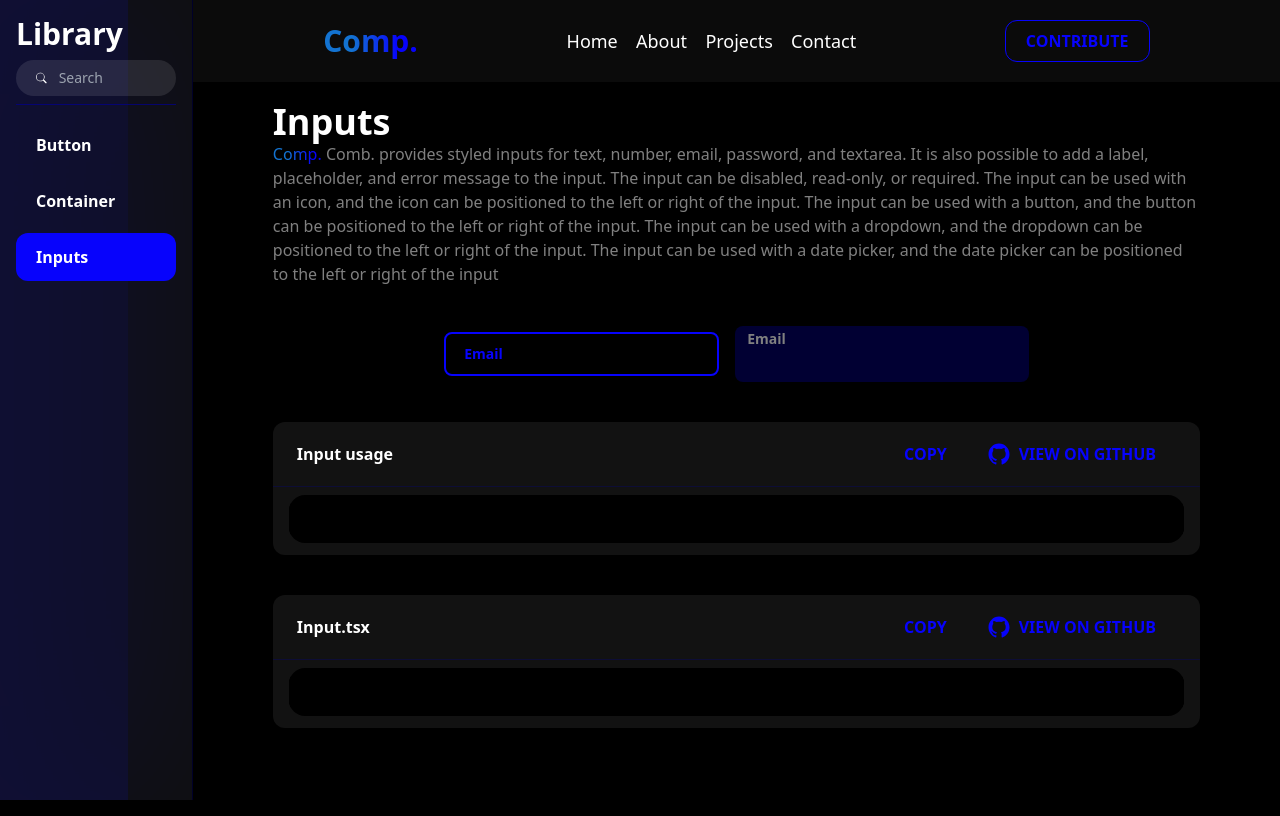
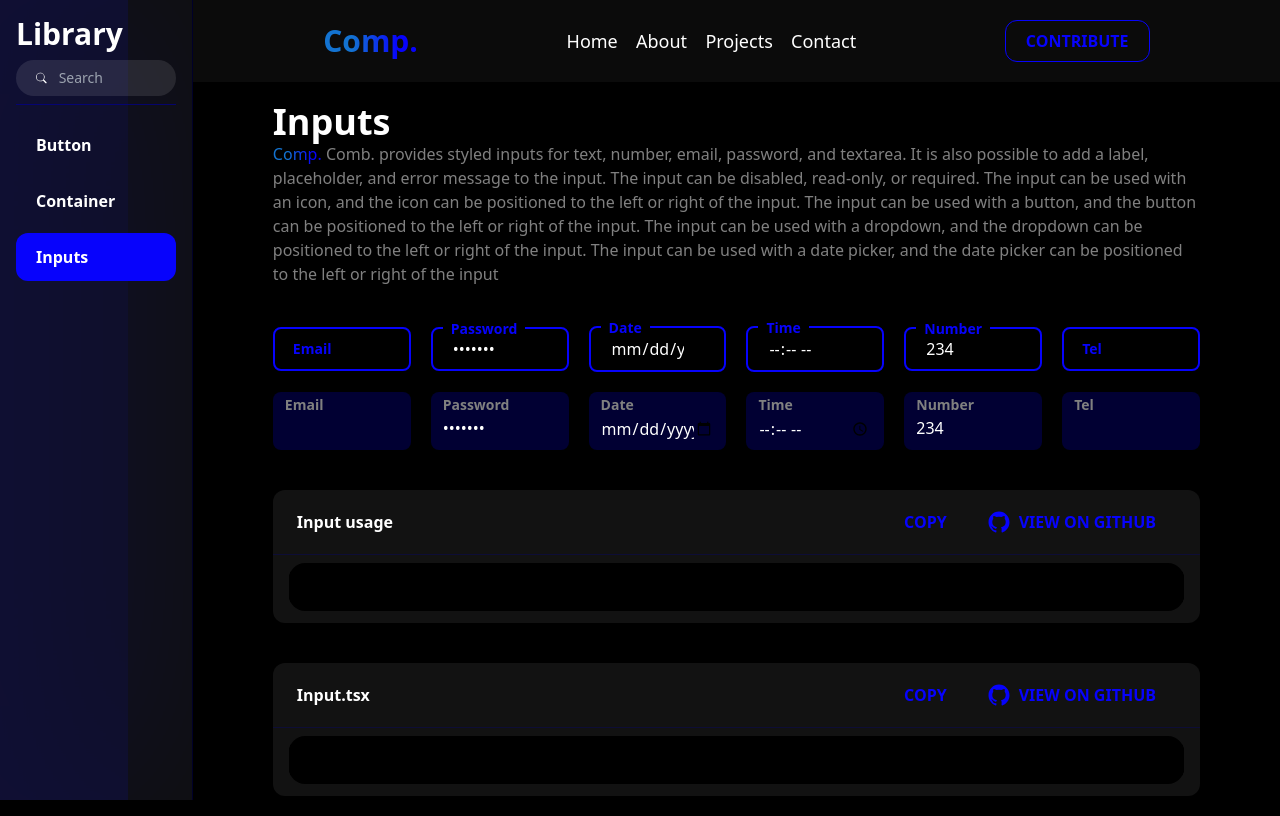
Before and after one commit to adhil72/comb., a Next.js app: page /library/inputs in a window 1280 px wide. Built offline with nearby package versions, Linux system fonts and the light colour scheme; no server answers.

Commit message:
libs updated

```diff
--- a/src/Library/Input.tsx
+++ b/src/Library/Input.tsx
@@ -12,7 +12,7 @@ const focusedTypes = [
     "date", "time"
 ]
 
-export default function Input({ label, labelProps, inputProps, type = "text", variant = "outlined", ...layoutProps }: Props) {
+export default function Input({ label, labelProps, inputProps, type = "text", value, defaultValue, variant = "outlined", ...layoutProps }: Props) {
 
     const labelRef = React.useRef<HTMLDivElement>(null)
     const inputRef = React.useRef<HTMLInputElement>(null)
@@ -45,7 +45,7 @@ export default function Input({ label, labelProps, inputProps, type = "text", va
     }
 
     useEffect(() => {
-        if (focusedTypes.includes(type)) adjustLabelMargin()
+        if (focusedTypes.includes(type) || defaultValue) adjustLabelMargin()
     }, [])
 
     return <div
@@ -59,6 +59,8 @@ export default function Input({ label, labelProps, inputProps, type = "text", va
         >{label}
         </span>
         <input
+            value={value ? value : undefined}
+            defaultValue={defaultValue ? defaultValue : undefined}
             ref={inputRef}
             onBlur={handleOnInputBlurred}
             onFocus={handleOnInputFocused}
--- a/src/samples/Input.tsx
+++ b/src/samples/Input.tsx
@@ -1,8 +1,19 @@
 import Input from "@/Library/Input";
 
 export default function InputsSample() {
-    return <div className="flex w-full justify-center">
-        <Input className="mr-2" variant="outlined" label="Email" type="email" />
-        <Input className="ml-2" variant="solid" label="Email" type="email" />
+    return <div className="grid grid-cols-6 w-full justify-center gap-5">
+        <Input variant="outlined" label="Email" type="email" />
+        <Input variant="outlined" defaultValue="Find me" label="Password" type="password" />
+        <Input variant="outlined" label="Date" type="date" />
+        <Input variant="outlined" label="Time" type="time" />
+        <Input variant="outlined" label="Number" type="number" defaultValue={"234"} />
+        <Input variant="outlined" label="Tel" type="tel" />
+
+        <Input variant="solid" label="Email" type="email" />
+        <Input variant="solid" defaultValue="Find me" label="Password" type="password" />
+        <Input variant="solid" label="Date" type="date" />
+        <Input variant="solid" label="Time" type="time" />
+        <Input variant="solid" label="Number" type="number" defaultValue={"234"} />
+        <Input variant="solid" label="Tel" type="tel" />
     </div>
 }
```
